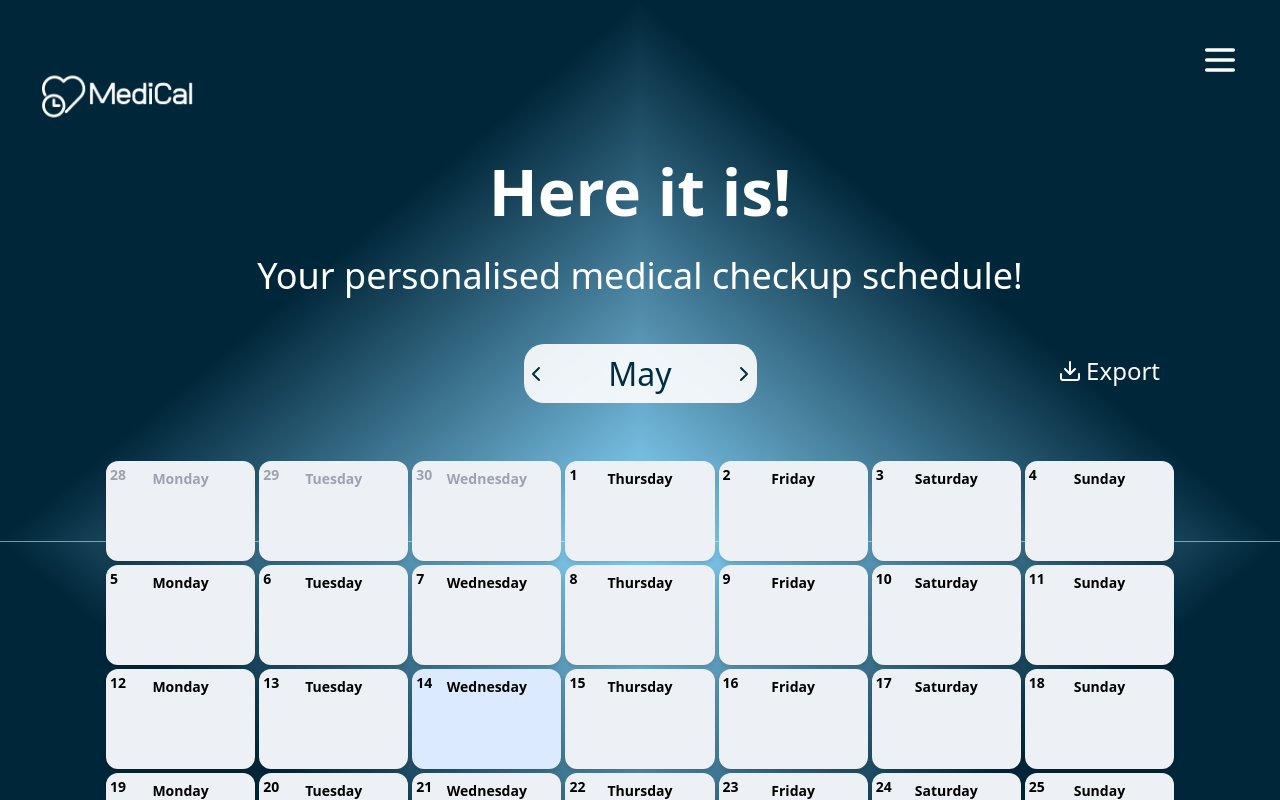
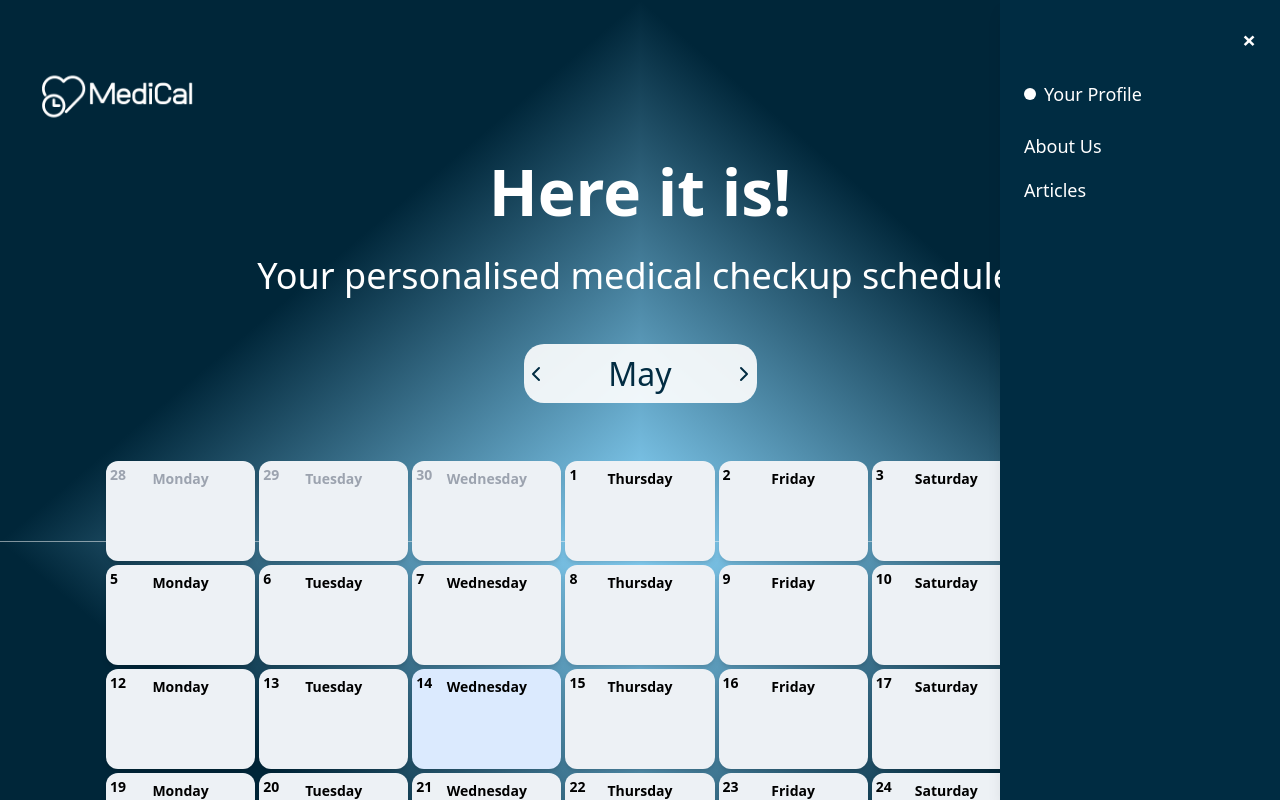
Before and after one commit to kingajasitczak/mediCal, a React (Create React App) app: page /calendar in a window 1280 px wide. Both pictures are taken after a click on the button 1220 px from the left and 60 px from the top of the page. Shown: the top 800 px of the page. Built offline with nearby package versions, Linux system fonts and the light colour scheme.

Commit message:
okienko + wyskakujace z boku menu

```diff
--- a/src/CalenderView.jsx
+++ b/src/CalenderView.jsx
@@ -1,7 +1,12 @@
-import React from "react";
+import React, { useState } from "react";
 import { ChevronLeft, ChevronRight, Download, Menu } from "lucide-react";
+import { Kalendarz } from "./Kalendarz";
+import { SideMenu } from "./SideMenu";
 
 export default function CalenderView() {
+  const [showPopup, setShowPopup] = useState(false);
+  const [showMenu, setShowMenu] = useState(false); // ⬅️ NEW
+
   const calendarData = [
     [
       { day: 28, dayName: "Monday", isOutsideMonth: true },
@@ -50,24 +55,35 @@ export default function CalenderView() {
     ],
   ];
 
+  if (showPopup) {
+    return <Kalendarz onClose={() => setShowPopup(false)} />;
+  }
+
   return (
     <div className="bg-white flex flex-row justify-center w-full">
       <div className="w-full min-h-screen relative [background:linear-gradient(to_bottom_right,rgba(140,217,255,1)_0%,rgba(0,38,57,1)_50%)_bottom_right_/_50%_50%_no-repeat,linear-gradient(to_bottom_left,rgba(140,217,255,1)_0%,rgba(0,38,57,1)_50%)_bottom_left_/_50%_50%_no-repeat,linear-gradient(to_top_left,rgba(140,217,255,1)_0%,rgba(0,38,57,1)_50%)_top_left_/_50%_50%_no-repeat,linear-gradient(to_top_right,rgba(140,217,255,1)_0%,rgba(0,38,57,1)_50%)_top_right_/_50%_50%_no-repeat]">
+
+        {/* Logo */}
         <div className="absolute w-[239px] h-[193px] top-0 left-0">
           <img className="w-full h-full object-cover" alt="Medical" src="/MediCal.png" />
         </div>
 
+        {/* Menu Icon */}
         <div className="absolute top-10 right-10">
-          <button className="text-white h-auto">
+          <button className="text-white h-auto" onClick={() => setShowMenu(true)}>
             <Menu className="w-10 h-10" />
           </button>
         </div>
 
+        {/* Header */}
         <header className="pt-36 flex flex-col items-center">
           <h1 className="font-extrabold text-white text-[64px] text-center">Here it is!</h1>
-          <p className="font-light text-white text-4xl text-center mt-4">Your personalised medical checkup schedule!</p>
+          <p className="font-light text-white text-4xl text-center mt-4">
+            Your personalised medical checkup schedule!
+          </p>
         </header>
 
+        {/* Month Navigator */}
         <div className="flex justify-center mt-12">
           <div className="flex items-center justify-between w-[233px] h-[59px] rounded-[20px] bg-white/90">
             <button className="h-auto">
@@ -80,6 +96,7 @@ export default function CalenderView() {
           </div>
         </div>
 
+        {/* Export button */}
         <div className="absolute top-[355px] right-[120px] flex items-center">
           <button className="text-white p-0 h-auto flex items-center gap-1">
             <Download className="w-6 h-6" />
@@ -87,8 +104,8 @@ export default function CalenderView() {
           </button>
         </div>
 
+        {/* Calendar Grid */}
         <div className="mt-8 px-20 pb-20">
-
           <div className="w-full p-4">
             <div className="p-0">
               <div className="relative w-full">
@@ -102,7 +119,6 @@ export default function CalenderView() {
                             day.isHighlighted ? "bg-blue-100" : "bg-[#edf1f5]"
                           }`}
                         >
-
                           <span
                             className={`absolute top-1 left-1 text-sm font-semibold ${
                               day.isOutsideMonth ? "text-gray-400" : "text-black"
@@ -120,14 +136,14 @@ export default function CalenderView() {
                             </span>
                           </div>
 
-        {/* Tu dodajemy label */}
                           {day.label && (
                             <button
-    onClick={() => {}}
+                              onClick={() => setShowPopup(true)}
                               className="mt-4 text-[#19709B] text-[16px] leading-tight text-center"
                             >
                               <span>
-      CBC (Complete Blood Count) <span className="font-bold hover:underline">+ 2</span>
+                                CBC (Complete Blood Count){" "}
+                                <span className="font-bold hover:underline">+ 2</span>
                               </span>
                             </button>
                           )}
@@ -135,14 +151,15 @@ export default function CalenderView() {
                       ))}
                     </React.Fragment>
                   ))}
-
-
                 </div>
               </div>
             </div>
           </div>
         </div>
       </div>
+
+      {/* Side Menu Overlay */}
+      {showMenu && <SideMenu onClose={() => setShowMenu(false)} />}
     </div>
   );
 }
--- /dev/null
+++ b/src/Kalendarz.jsx
@@ -0,0 +1,28 @@
+import React from "react";
+
+export const Kalendarz = ({ onClose }) => {
+  return (
+    <div className="w-full min-h-screen bg-[#002b45] text-white flex flex-col items-center justify-start p-10">
+      {/* Close bar (clickable) */}
+      <div
+        onClick={onClose}
+        className="w-16 h-2 bg-white rounded-full cursor-pointer mb-6"
+        title="Click to close"
+      />
+
+      {/* Header */}
+      <h2 className="text-3xl font-bold mb-2">May 19 – Monday</h2>
+      <p className="text-lg mb-8 text-gray-300">Scheduled Medical Tests</p>
+
+      {/* Tests List */}
+      <div className="bg-white text-[#002b45] rounded-2xl px-6 py-4 w-full max-w-md space-y-4">
+        <div className="bg-[#dee3ea] rounded-full py-2 text-center font-semibold">
+          CBC (Complete Blood Count)
+        </div>
+        <div className="bg-[#dee3ea] rounded-full py-2 text-center font-semibold">
+          TSH (Thyroid Stimulating Hormone)
+        </div>
+      </div>
+    </div>
+  );
+};
--- /dev/null
+++ b/src/SideMenu.jsx
@@ -0,0 +1,19 @@
+import React from "react";
+
+export const SideMenu = ({ onClose }) => {
+  return (
+    <div className="fixed top-0 right-0 w-[280px] h-full bg-[#002c42] text-white shadow-lg z-50 p-6">
+      <div className="flex justify-end mb-6">
+        <button onClick={onClose} className="text-white text-2xl font-bold">×</button>
+      </div>
+
+      <div className="mb-6 flex items-center gap-2">
+        <div className="w-3 h-3 rounded-full bg-white" />
+        <span className="text-lg font-medium">Your Profile</span>
+      </div>
+
+      <div className="mb-4 text-lg font-medium">About Us</div>
+      <div className="text-lg font-medium">Articles</div>
+    </div>
+  );
+};
```
Lines whose indentation alone changed are shown as unchanged.
